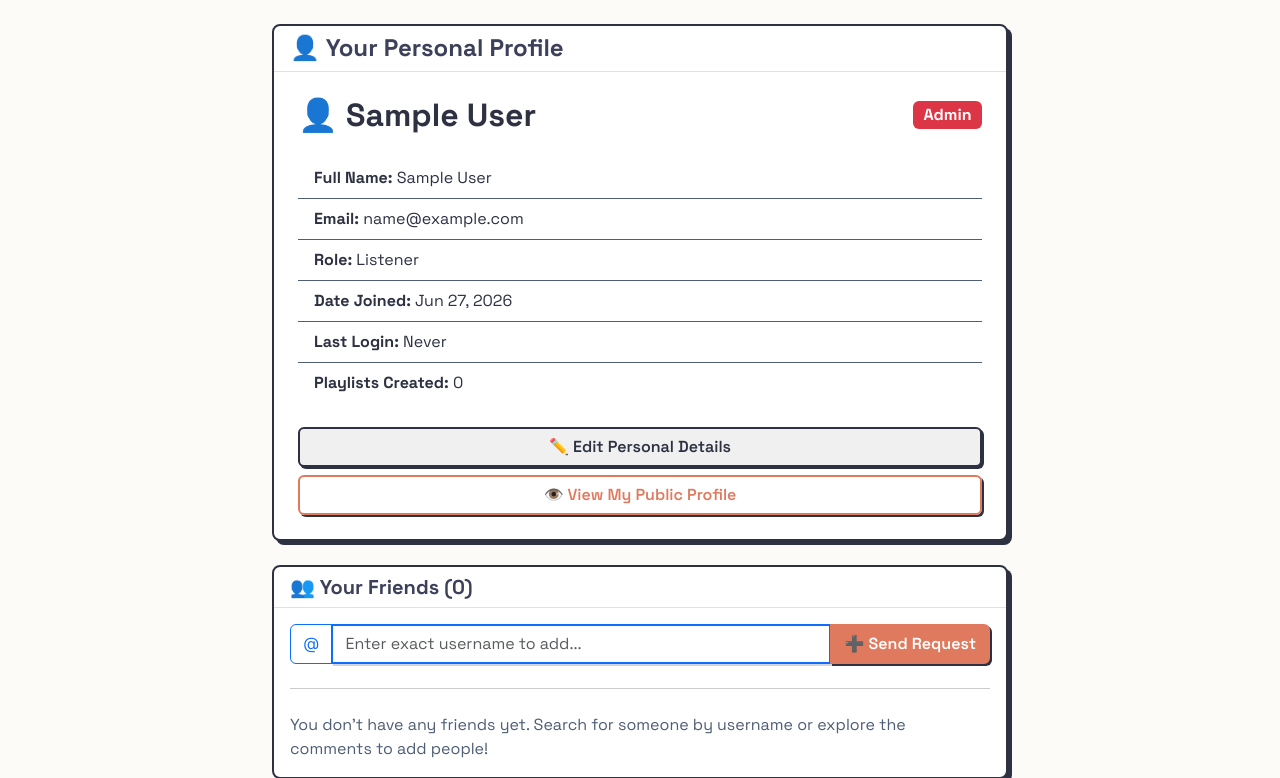
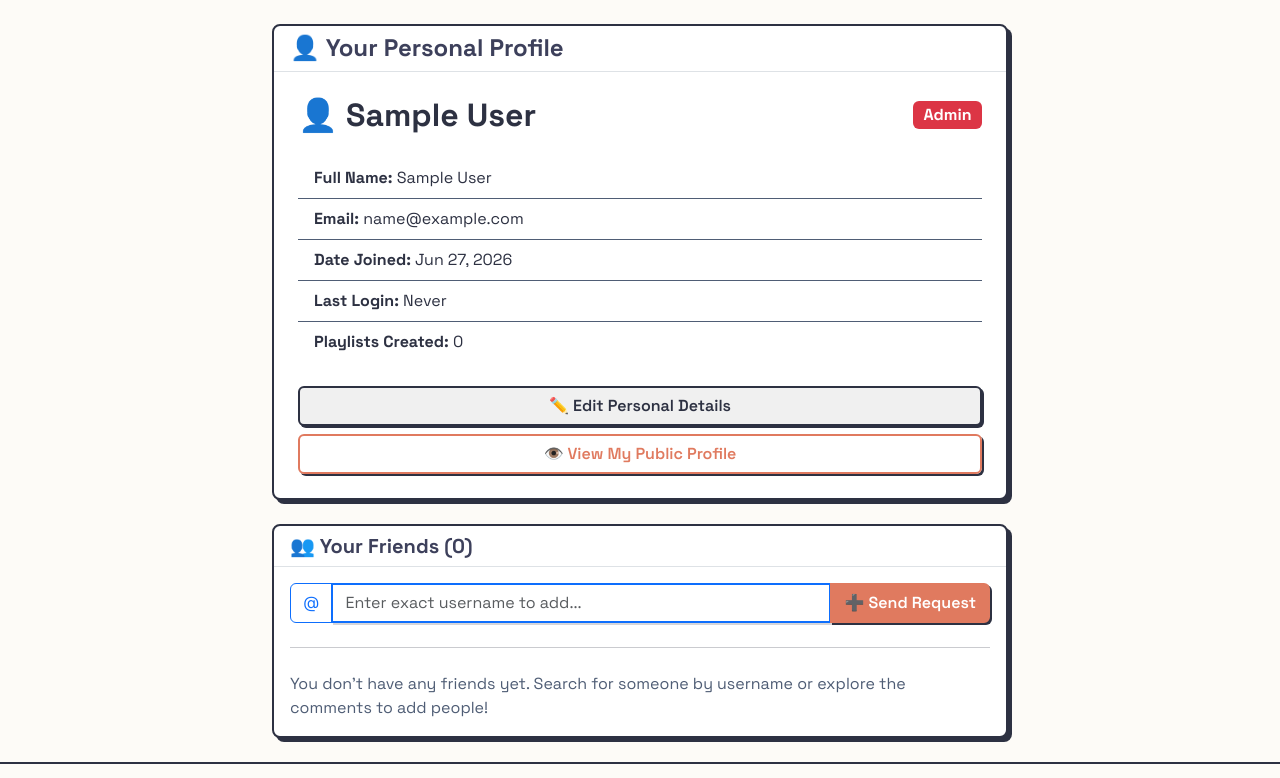
Before and after one commit to SamyBravy/PPM-Back-end-music-streaming-platform, a Django app: page /users/profile/ in a window 1280 px wide. Shown: the part 58-836 px from the top of the page. Run offline with Django 5.2, Linux system fonts and the light colour scheme; the visitor is signed in with stand-in values (Sample User, id 1); data comes from the database, SQL or seed files in the repository; data that the repository does not hold is empty; some libraries are stand-ins or nearby versions.

Commit message:
altre piccole cose

```diff
--- a/templates/users/profile.html
+++ b/templates/users/profile.html
@@ -47,9 +47,6 @@
                         <strong>Date of Birth:</strong> {{ user.birth_date|date:"M d, Y" }}
                     </li>
                     {% endif %}
-                    <li class="list-group-item">
-                        <strong>Role:</strong> {{ user.get_role_display|default:user.role }}
-                    </li>
                     <li class="list-group-item">
                         <strong>Date Joined:</strong> {{ user.date_joined|date:"M d, Y" }}
                     </li>
```
Also changed, not shown: README.md.
